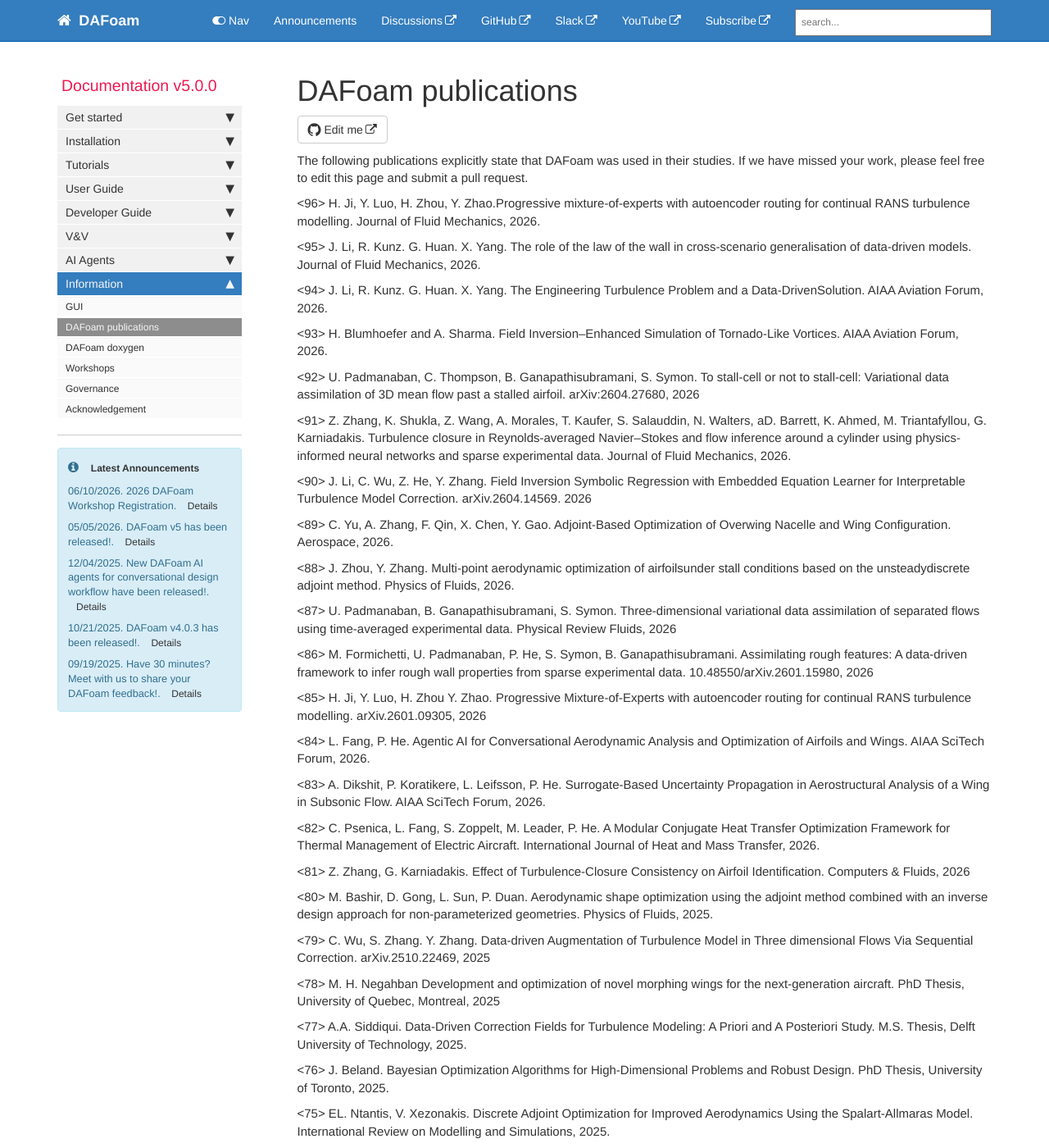
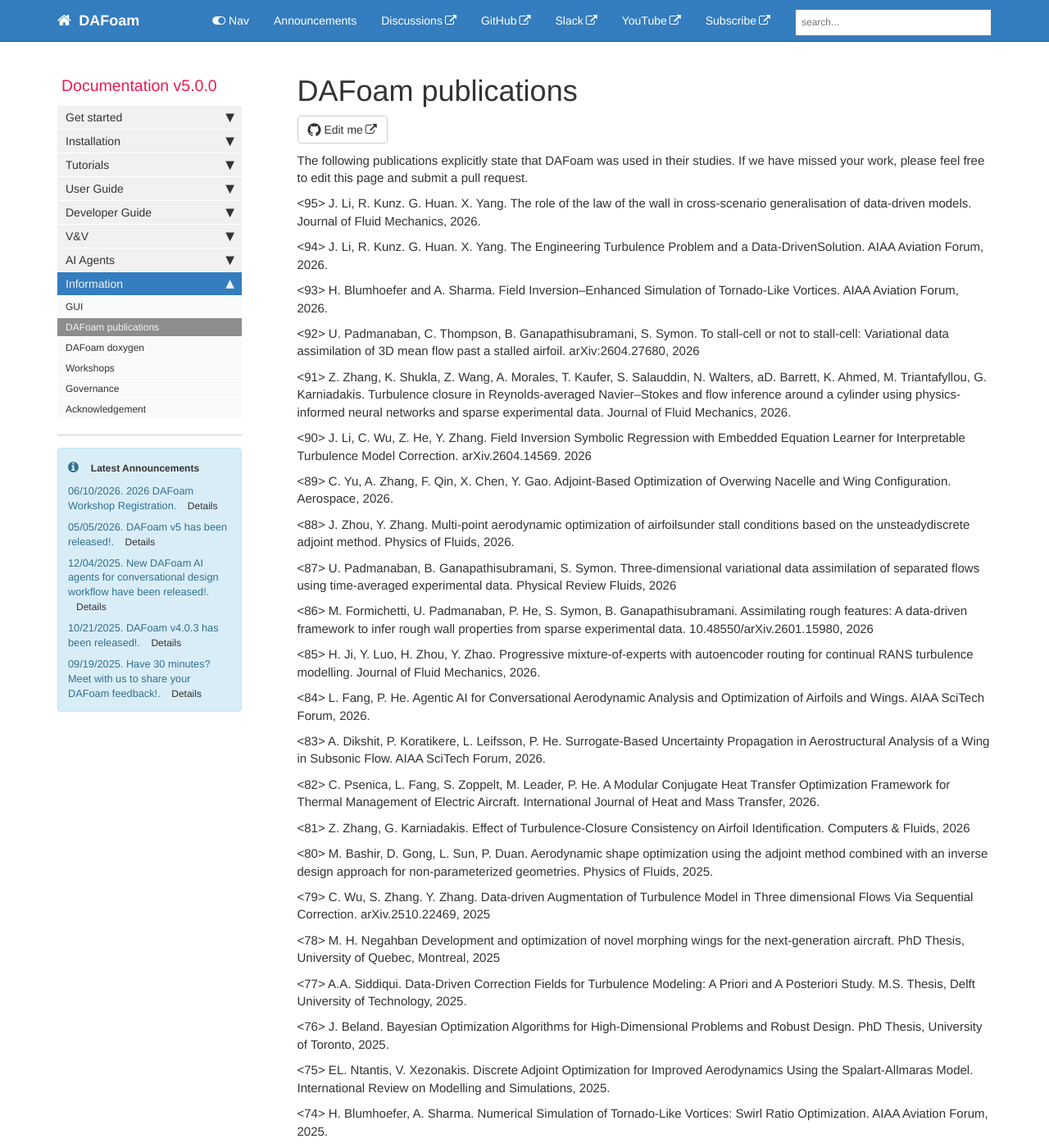
Before and after one commit to DAFoam/DAFoam.github.io, a Jekyll site: the page built from pages/mydoc/mydoc_docs_publications.md, in a window 1280 px wide and 1400 px high. Shown: the whole window at 82% size. Built offline with Jekyll 4.4.1, drawn with Linux system fonts in a browser that asks for light colours; comment, search, counter and statistics services are not loaded.

Commit message:
content update

```diff
--- a/pages/mydoc/mydoc_docs_publications.md
+++ b/pages/mydoc/mydoc_docs_publications.md
@@ -9,7 +9,6 @@ folder: mydoc
 
 The following publications explicitly state that DAFoam was used in their studies. If we have missed your work, please feel free to edit this page and submit a pull request.
 
-<96> H. Ji, Y. Luo, H. Zhou, Y. Zhao.Progressive mixture-of-experts with autoencoder routing for continual RANS turbulence modelling. Journal of Fluid Mechanics, 2026.
 
 <95> J. Li, R. Kunz. G. Huan. X. Yang. The role of the law of the wall in cross-scenario generalisation of data-driven models. Journal of Fluid Mechanics, 2026.
 
@@ -31,7 +30,7 @@ The following publications explicitly state that DAFoam was used in their studie
 
 <86> M. Formichetti, U. Padmanaban, P. He, S. Symon, B. Ganapathisubramani. Assimilating rough features: A data-driven framework to infer rough wall properties from sparse experimental data. 10.48550/arXiv.2601.15980, 2026
 
-<85> H. Ji, Y. Luo, H. Zhou Y. Zhao. Progressive Mixture-of-Experts with autoencoder routing for continual RANS turbulence modelling. arXiv.2601.09305, 2026
+<85> H. Ji, Y. Luo, H. Zhou, Y. Zhao. Progressive mixture-of-experts with autoencoder routing for continual RANS turbulence modelling. Journal of Fluid Mechanics, 2026.
 
 <84> L. Fang, P. He. Agentic AI for Conversational Aerodynamic Analysis and Optimization of Airfoils and Wings. AIAA SciTech Forum, 2026.
 
```
